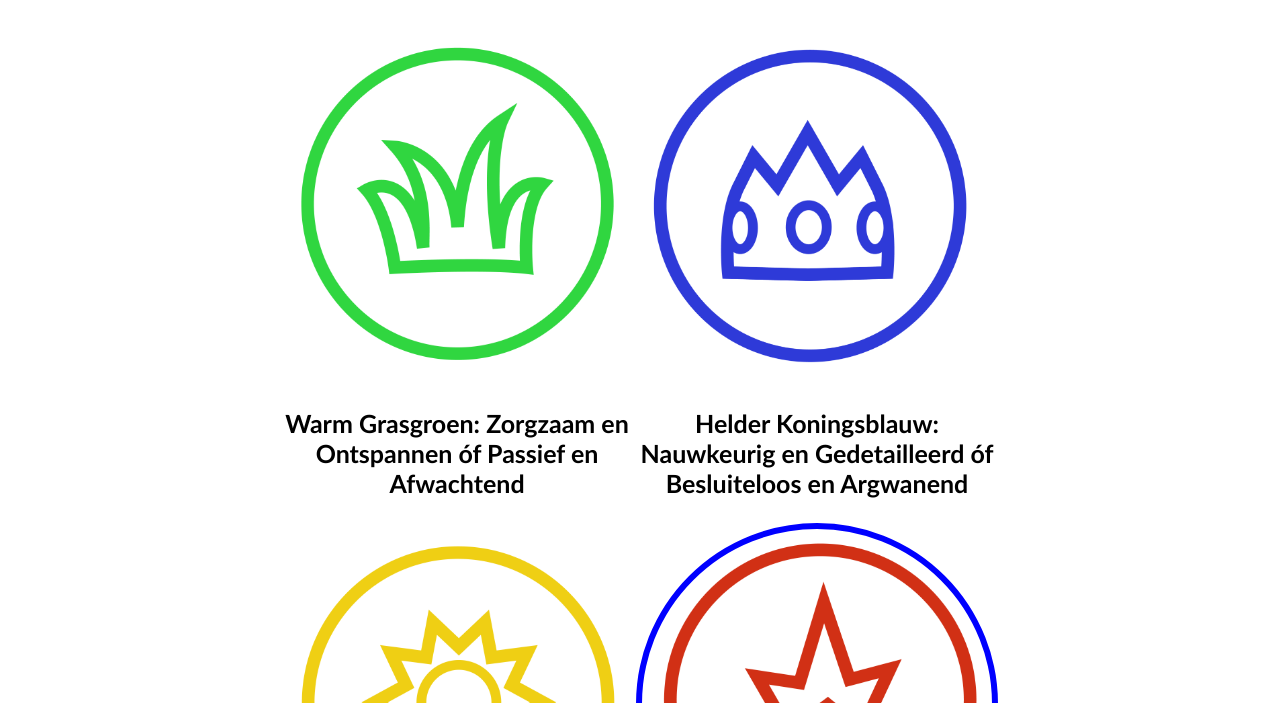
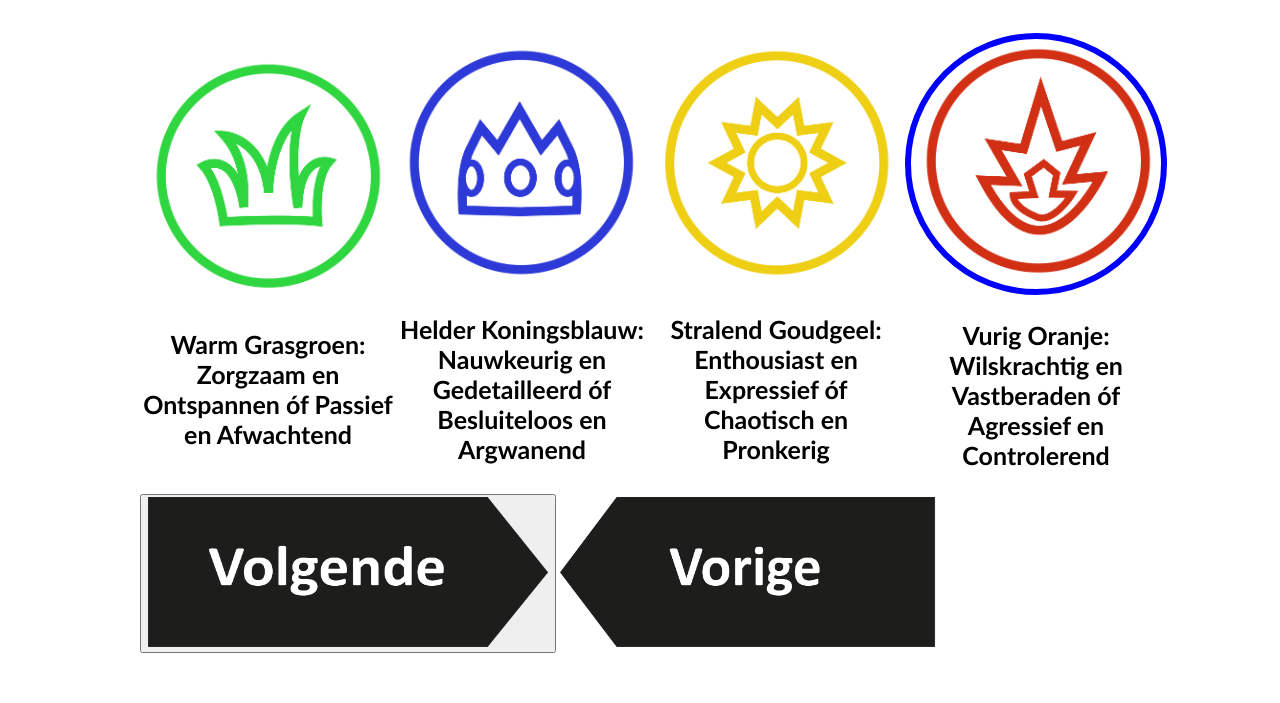
Before and after one commit to ArjenDesign/IkBenSpelV2, a plain HTML site: page q4.html in a window 1280 px wide. Shown: the part 97-800 px from the top of the page. Drawn offline with Linux system fonts and the light colour scheme.

Commit message:
Add files via upload

```diff
--- a/q4.html
+++ b/q4.html
@@ -31,24 +31,22 @@
 <tr>
 <td><label>
   <input type="radio" name="daycolor" value="Warm_Grasgroen" checked>
-  <img src="images/__gras.png" width="350" height="350">
+  <img src="images/__gras.png" width="250" height="250">
 	<h2>Warm Grasgroen: Zorgzaam en Ontspannen óf Passief en Afwachtend</h2>
 </label></td>
 <td><label>
   <input type="radio" name="daycolor" value="Helder_Koningsblauw" checked>
-  <img src="images/__koninglijk.png" width="350" height="350">
+  <img src="images/__koninglijk.png" width="250" height="250">
 	<h2>Helder Koningsblauw: Nauwkeurig en Gedetailleerd óf Besluiteloos en Argwanend</h2>
-</label></td>
-</tr>
-<tr>
+	</label></td>
 <td><label>
   <input type="radio" name="daycolor" value="Stralend_Goudgeel" checked>
-  <img src="images/__zonnig.png" width="350" height="350">
+  <img src="images/__zonnig.png" width="250" height="250">
 	<h2>Stralend Goudgeel: Enthousiast en Expressief óf Chaotisch en Pronkerig</h2>
 </label></td>
 <td><label>
   <input type="radio" name="daycolor" value="Vurig_Oranje" checked>
-  <img src="images/__vurig.png" width="350" height="350">
+  <img src="images/__vurig.png" width="250" height="250">
 	<h2>Vurig Oranje: Wilskrachtig en Vastberaden óf Agressief en Controlerend</h2>
 </label>	</td>
 </tr>
```
